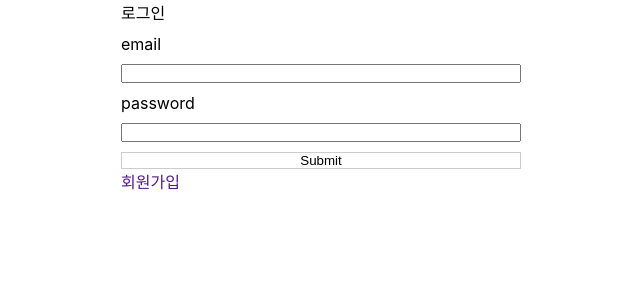
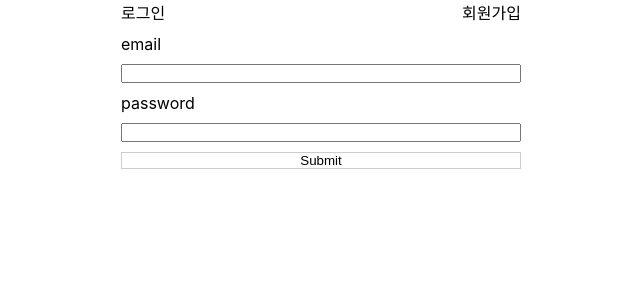
Before and after one commit to hey-ri/todo-list, a React app: page / in a window 1280 px wide. Shown: the top 300 px of the page, without its empty margins (319-959 px from the left). Built offline with nearby package versions, Linux system fonts and the light colour scheme; the HTML template or start-up script is replaced by a standard one.

Commit message:
sign in styling

```diff
--- a/src/LoginPage.jsx
+++ b/src/LoginPage.jsx
@@ -1,5 +1,5 @@
 import React, { useState } from 'react';
-import { login, signIn } from '../services/api-server';
+import { login, signIn } from './services/api-server';
 
 function LoginPage({ onLogin }) {
   const [email, setEmail] = useState('');
@@ -45,8 +45,40 @@ function LoginPage({ onLogin }) {
 
   return (
     <div>
-      <form action="" onSubmit={submitHandler} style={{ display: 'flex', flexDirection: 'column', gap: '10px' }}>
-        {isLogin ? <h4>로그인</h4> : <h4>회원가입</h4>}
+      <form
+        onSubmit={submitHandler}
+        style={{ display: 'flex', flexDirection: 'column', gap: '10px', position: 'relative' }}
+      >
+        {isLogin ? (
+          <h4 style={{ fontWeight: 'normal' }}>로그인</h4>
+        ) : (
+          <h4 style={{ fontWeight: 'normal' }}>회원가입</h4>
+        )}
+        <div style={{ display: 'flex', justifyContent: 'end', position: 'absolute', right: '0' }}>
+          {isLogin ? (
+            <a
+              href=""
+              onClick={(e) => {
+                e.preventDefault();
+                setIsLogin(false);
+              }}
+              style={{ color: 'inherit' }}
+            >
+              회원가입
+            </a>
+          ) : (
+            <a
+              href=""
+              onClick={(e) => {
+                e.preventDefalut();
+                setIsLogin(true);
+              }}
+              style={{ color: 'inherit' }}
+            >
+              로그인
+            </a>
+          )}
+        </div>
         <label htmlFor="">email</label>
         <input type="email" value={email} onChange={(e) => setEmail(e.target.value)} />
         <label htmlFor="">password</label>
@@ -60,27 +92,6 @@ function LoginPage({ onLogin }) {
         <button style={{ border: '1px solid #ccc', background: 'transparent' }}>Submit</button>
       </form>
       {error != null && <div style={{ paddingTop: '10px', color: 'red', textAlign: 'center' }}>{error}</div>}
-      {isLogin ? (
-        <a
-          href=""
-          onClick={(e) => {
-            e.preventDefault();
-            setIsLogin(false);
-          }}
-        >
-          회원가입
-        </a>
-      ) : (
-        <a
-          href=""
-          onClick={(e) => {
-            e.preventDefalut();
-            setIsLogin(true);
-          }}
-        >
-          로그인
-        </a>
-      )}
     </div>
   );
 }
```
